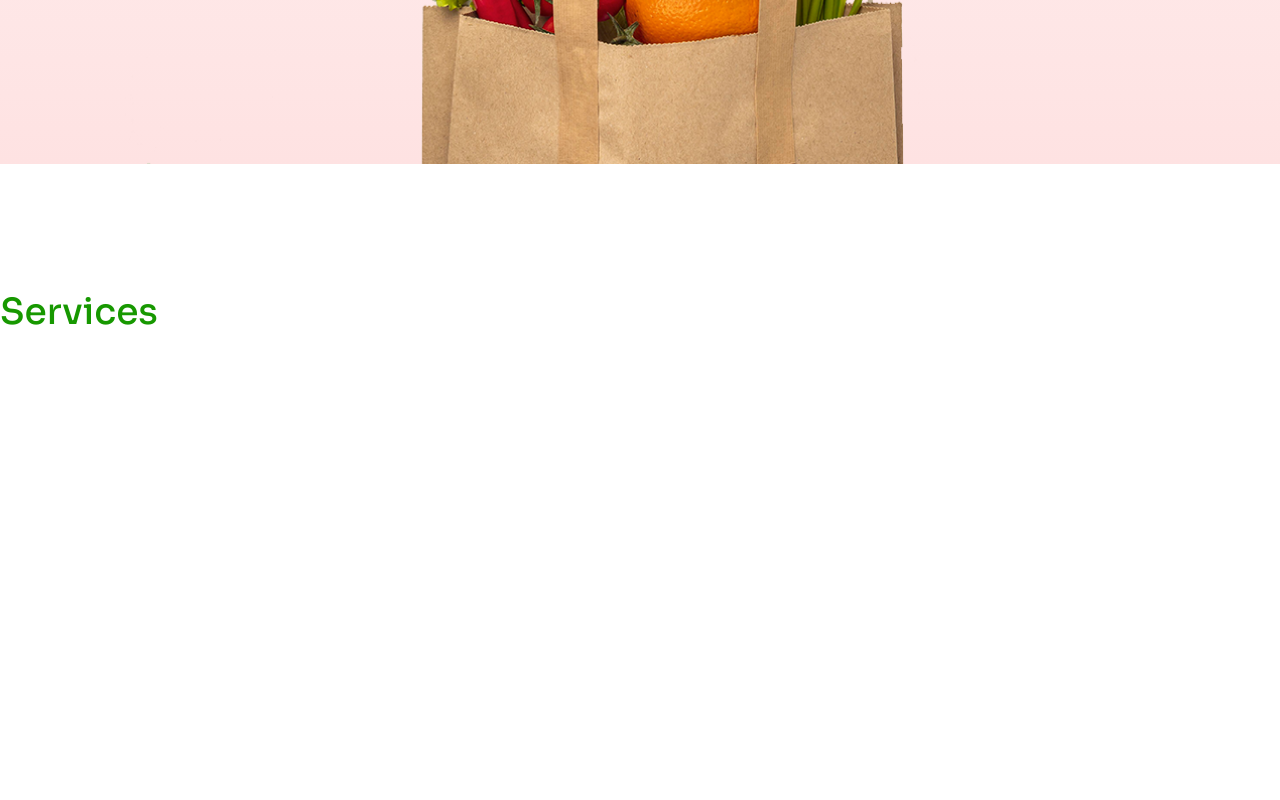
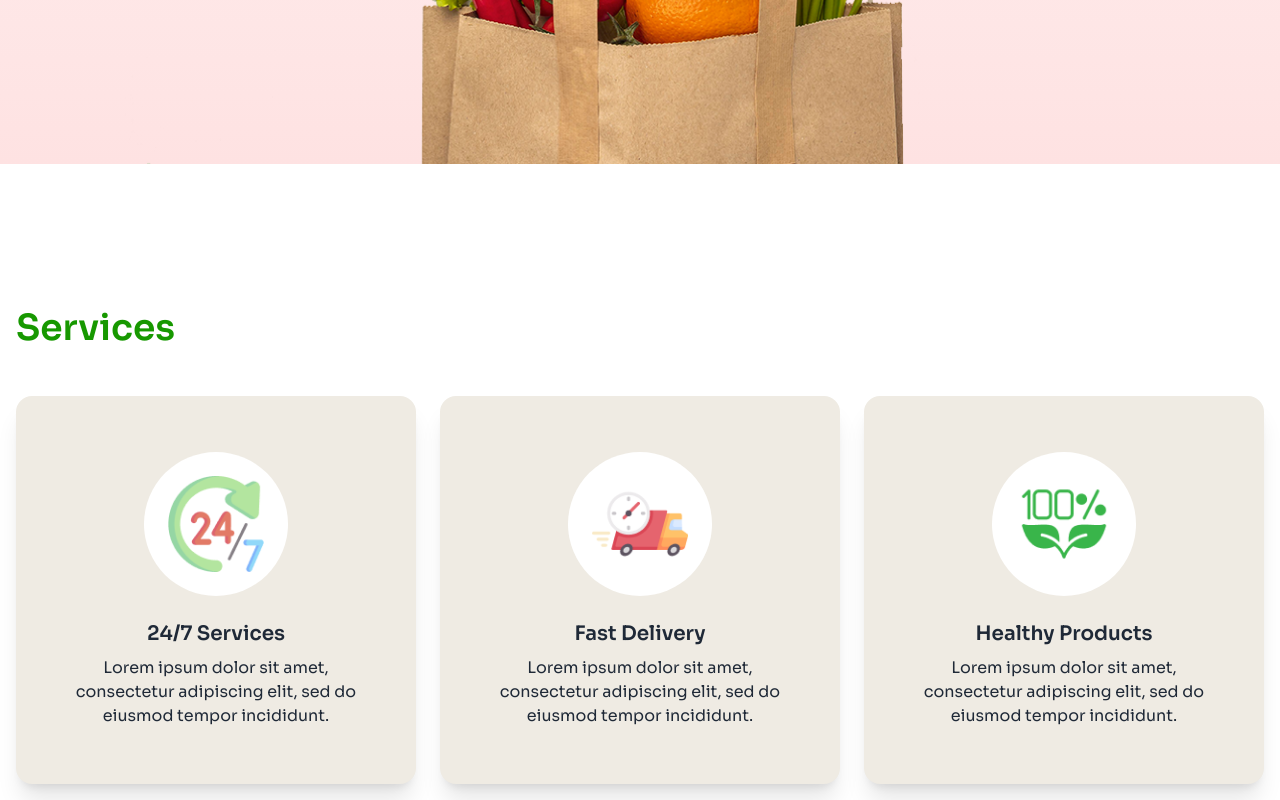
Before and after one commit to tonmoy-free/groceryshop-using-tailwind, a plain HTML site: page index.html in a window 1280 px wide. Shown: the part 994-1794 px from the top of the page. Before the commit the page ends 1328 px from the top, so only its background shows below. Drawn offline with nearby package versions, Linux system fonts and the light colour scheme.

Commit message:
day2 service section complete

```diff
--- a/index.html
+++ b/index.html
@@ -23,6 +23,7 @@
               colors: {
                 clifford: '#da373d',
                 'bt-primary': '#179800',
+                'service-bg': '#EFEBE3',
               }
             }
           }
@@ -129,10 +130,45 @@
         </header>
         <main>
             <!-- service section -->
-             <section class="container mx-auto mt-32">
-                <h3 class="text-bt-primary font-medium text-4xl">Services</h3>
-                <div>
-
+             <section class="container mx-auto mt-32 p-4">
+                <h3 class="text-bt-primary font-semibold text-4xl mb-12">Services</h3>
+                <div class="flex gap-5 md:gap-6 flex-col md:flex-row">
+                    <!-- card 1 -->
+                        <div class="w-full  bg-service-bg shadow-xl  p-6 rounded-2xl">
+                            <div class="card-body items-center text-center">
+                              <div>
+                                <div class="w-36 rounded-full bg-white">
+                                  <img class="p-6" src="./c2-assets/service.png" alt="">
+                                </div>
+                              </div>
+                              <h2 class="card-title mt-4">24/7 Services</h2>
+                              <p>Lorem ipsum dolor sit amet, consectetur adipiscing elit, sed do eiusmod tempor incididunt.</p>
+                            </div>
+                          </div>
+                      <!-- card 2 -->
+                    <div class="w-full bg-service-bg shadow-xl  p-6 rounded-2xl">
+                        <div class="card-body items-center text-center">
+                          <div>
+                            <div class="w-36 rounded-full bg-white">
+                              <img class="p-6" src="./c2-assets/delivery.png" alt="">
+                            </div>
+                          </div>
+                          <h2 class="card-title mt-4">Fast Delivery</h2>
+                          <p>Lorem ipsum dolor sit amet, consectetur adipiscing elit, sed do eiusmod tempor incididunt.</p>
+                        </div>
+                      </div>
+                      <!-- card 3 -->
+                    <div class="w-full bg-service-bg shadow-xl p-6 rounded-2xl">
+                        <div class="card-body items-center text-center">
+                          <div>
+                            <div class="w-36 rounded-full bg-white">
+                              <img class="p-6" src="./c2-assets/healthy.png" alt="">
+                            </div>
+                          </div>
+                          <h2 class="card-title mt-4">Healthy Products</h2>
+                          <p>Lorem ipsum dolor sit amet, consectetur adipiscing elit, sed do eiusmod tempor incididunt.</p>
+                        </div>
+                      </div>
                 </div>
              </section>
         </main>
```
